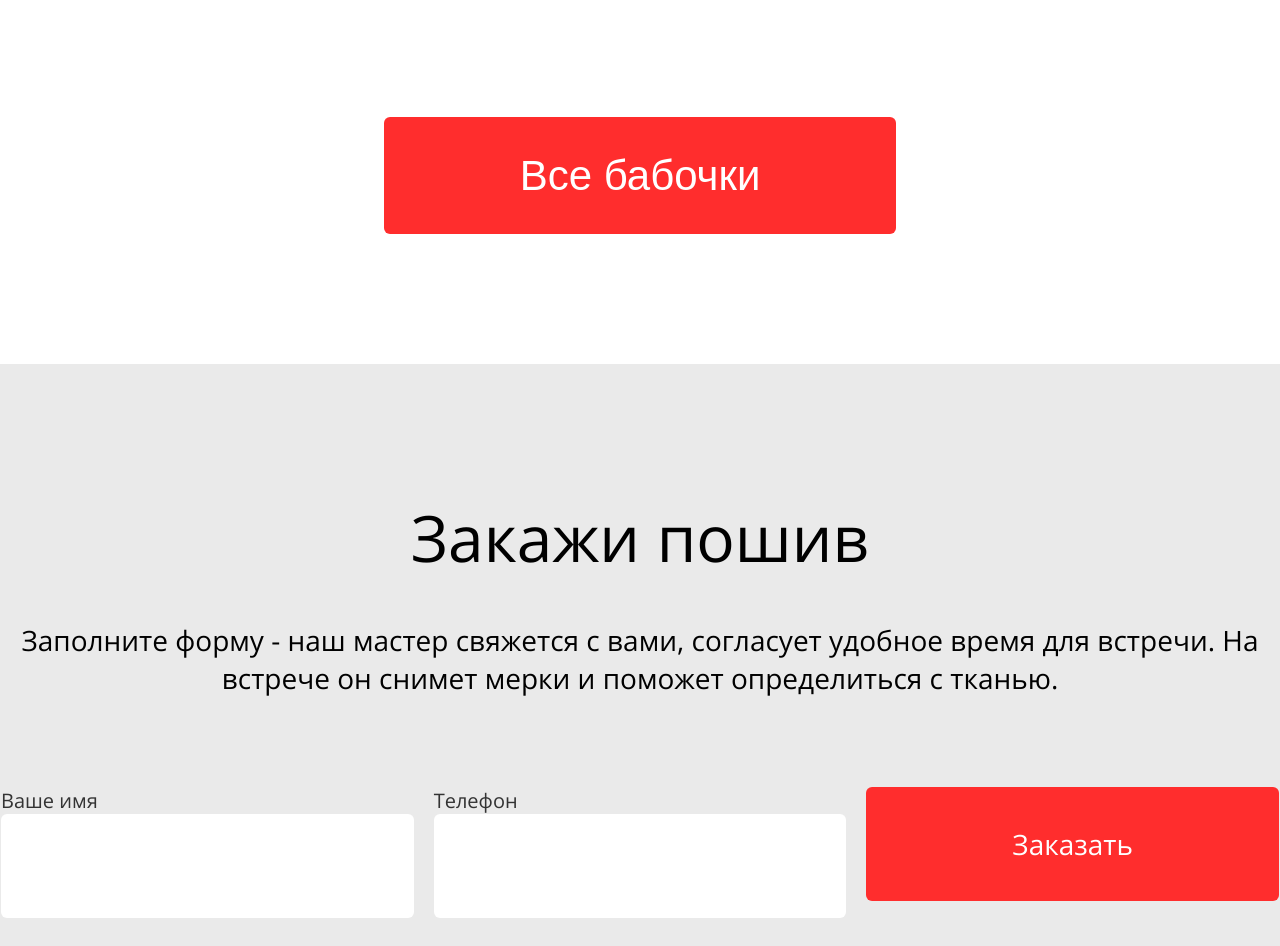
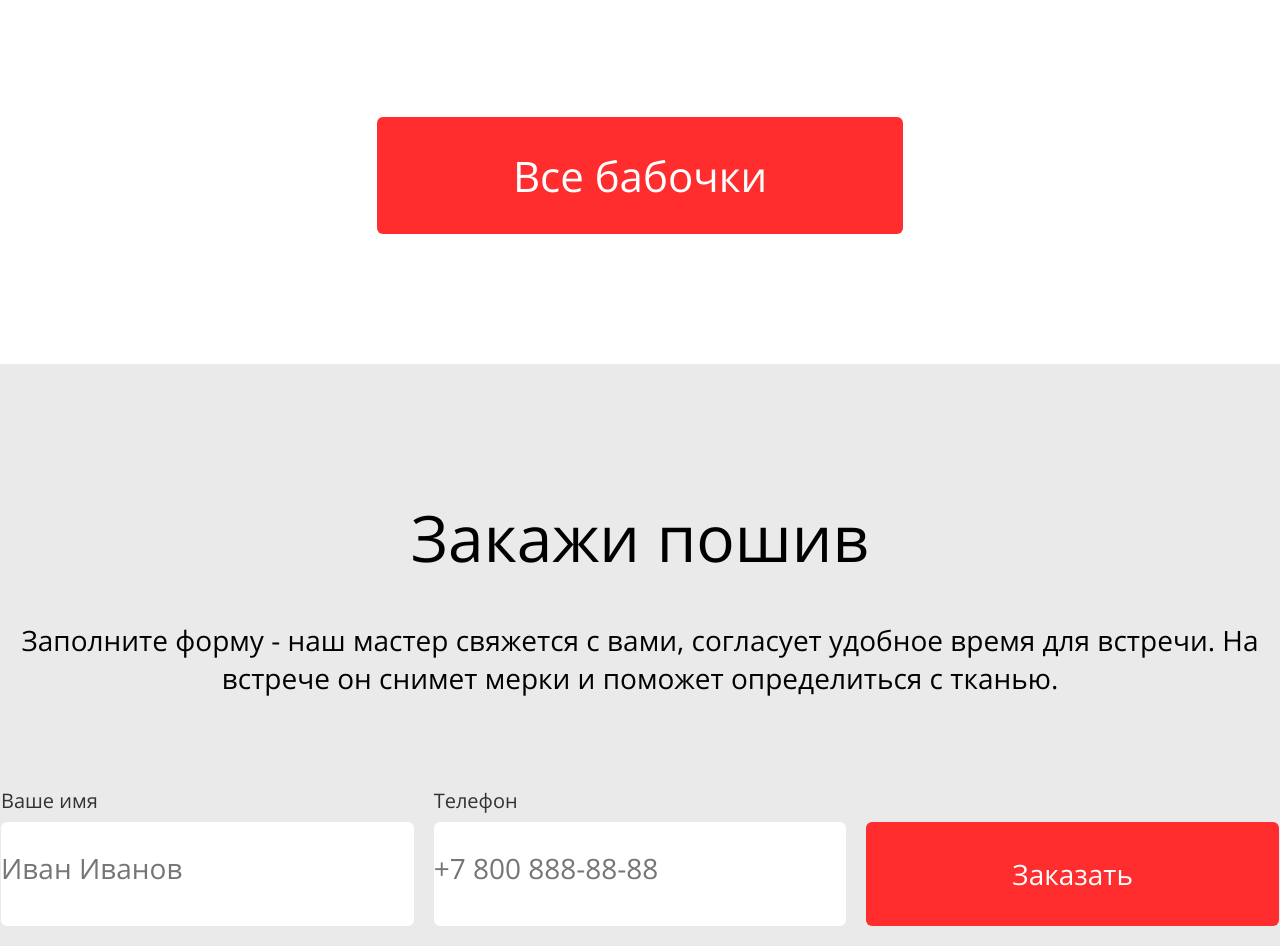
Before and after one commit to Aysanat/butterfly-shop-halilova, a website: page www/index.html in a window 1280 px wide. Shown: the part 1546-2492 px from the top of the page. Drawn offline with Linux system fonts and the light colour scheme.

Commit message:
Перенесла кнопки в btn, добавила placeholder и стилизовала

```diff
--- a/src/styles/blocks/_form.scss
+++ b/src/styles/blocks/_form.scss
@@ -1,7 +1,7 @@
 .form {
   display: flex;
   flex-direction: row;
-  /*align-items: center;*/
+  align-items: center;
   gap: 20px;
   color: $color-dark;
 }
@@ -12,8 +12,18 @@
   margin-bottom: 130px;
 }
 
+.form_field_special {
+  &::before {
+    content: '';
+    display: block;
+    padding-bottom: 8px;
+    height: 27px;
+  }
+}
+
 .form_label {
   display: block;
+  padding-bottom: 8px;
   font-size: 20px;
   line-height: 27px;
   text-align: left;
@@ -24,19 +34,12 @@
   height: 104px;
   border: none;
   border-radius: 6px;
+
+  &::placeholder {
+    margin: 0 auto;
+    font-family: Open Sans;
+    font-size: 28px;
+    font-weight: 400;
+    line-height: 34px;
+  }
 }
-
-.form_btn {
-  display: block;
-  padding-top: 40px;
-  padding-bottom: 40px;
-  width: 100%;
-  font-family: Open Sans;
-  font-size: 28px;
-  font-weight: 400;
-  line-height: 34px;
-  color: $color-light;
-  background-color: $color-bright;
-  border: none;
-  border-radius: 6px;
-}
--- a/src/styles/blocks/_portfolio.scss
+++ b/src/styles/blocks/_portfolio.scss
@@ -35,16 +35,3 @@
   background-color: rgba($color-black, .4);
   color: $color-light;
 }
-
-.portfolio_button {
-  padding: 30px 136px;
-  margin-top: 120px;
-  margin-bottom: 130px;
-  font-size: 42px;
-  font-weight: 400;
-  line-height: 57px;
-  background-color: $color-bright;
-  color: $color-light;
-  border: 0;
-  border-radius: 6px;
-}
--- a/src/styles/blocks/_promo.scss
+++ b/src/styles/blocks/_promo.scss
@@ -29,18 +29,6 @@
   line-height: 98px;
 }
 
-.promo_button {
-  padding: 30px 48px;
-  margin-bottom: 214px;
-  font-size: 42px;
-  font-weight: 400;
-  line-height: 57px;
-  color: $color-light;
-  background-color: $color-bright;
-  border: 0;
-  border-radius: 6px;
-}
-
 /*.promo-ttl {
   font-size: $h1-fz-desktop;
   font-weight: $h1-fw;
--- a/src/styles/style.scss
+++ b/src/styles/style.scss
@@ -6,6 +6,7 @@
 // blocks
 @import "blocks/_header";
 @import "blocks/_promo";
+@import "blocks/_btn";
 @import "blocks/_portfolio";
 @import "blocks/_order";
 @import "blocks/_form";
--- a/www/index.html
+++ b/www/index.html
@@ -76,13 +76,13 @@
         <form action="#" class="form">
           <div class="form_field">
             <label for="name" class="form_label">Ваше имя</label>
-            <input id="name" type="text" class="form_input">
+            <input id="name" type="text" class="form_input" placeholder="Иван Иванов">
           </div>
           <div class="form_field">
             <label for="phone" class="form_label">Телефон</label>
-            <input id="phone" type="tel" class="form_input">
+            <input id="phone" type="tel" class="form_input" placeholder="+7 800 888-88-88">
           </div>
-          <div class="form_field">
+          <div class="form_field form_field_special">
             <button class="form_btn">Заказать</button>
           </div>
         </form>
```
Also changed, not shown: www/style/style.css.
